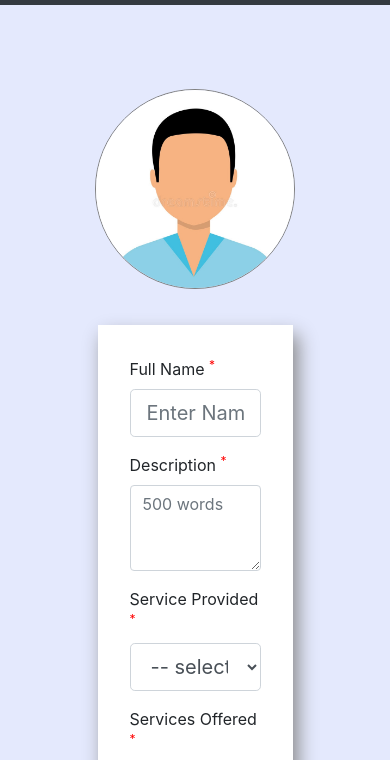
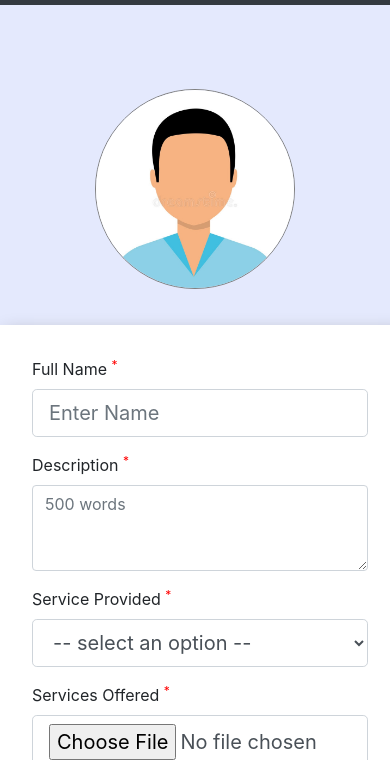
Before and after one commit to Shashwat-Sharma3108/Profrea, a plain HTML site: page index.html in a window 390 px wide. Shown: the part 51-811 px from the top of the page. Drawn offline with nearby package versions, Linux system fonts and the light colour scheme.

Commit message:
Update styles.css
Handling the form structure at mobile phone size.

```diff
--- a/styles.css
+++ b/styles.css
@@ -182,6 +182,13 @@ table{
         margin: 4% 4%;
         word-break: break-all;
     }
+      .form-section{
+        margin-left: auto;
+        margin-right: auto;
+        display: block;
+        min-width: 25rem;
+        word-break: break-all;
+    }
 }
 
 input[type=number]::-webkit-inner-spin-button,
```
